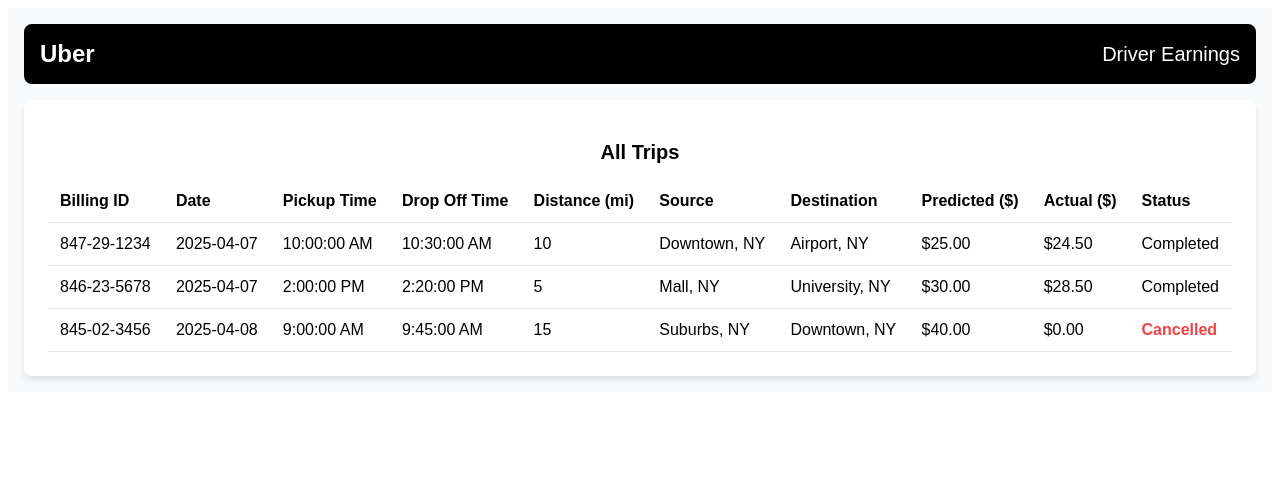
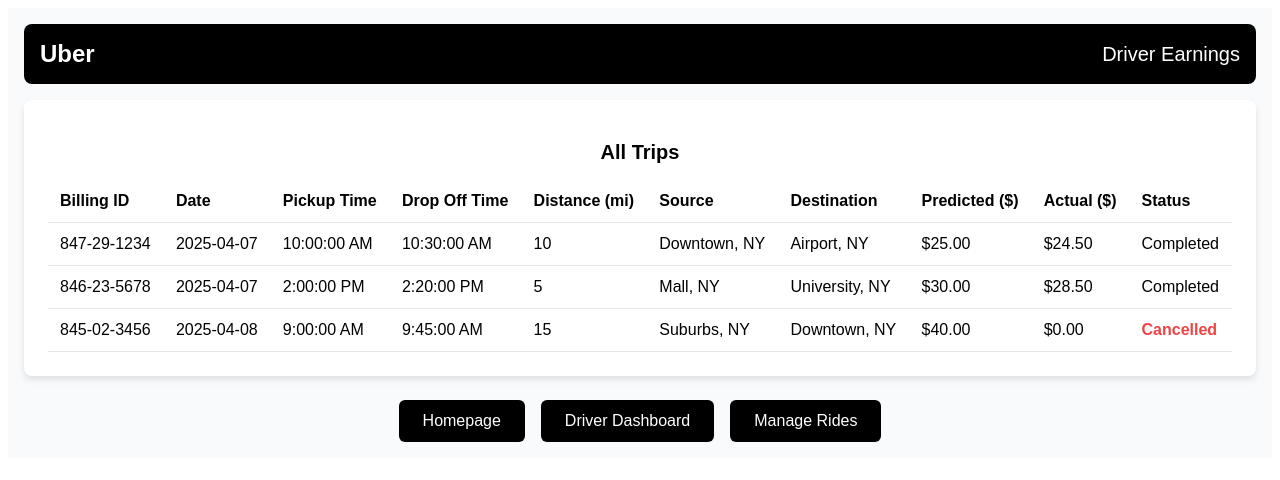
Before and after one commit to bencejdanko/uber-simulation-system, a React (Create React App) app in the folder client/: page /driver/earnings in a window 1280 px wide. Shown: the top 480 px of the page. Built offline with nearby package versions, Linux system fonts and the light colour scheme; the HTML template or start-up script is replaced by a standard one.

Commit message:
Updated buttons to navigate to home/dashboard

```diff
--- a/client/src/components/DriverEarnings/DriverEarnings.css
+++ b/client/src/components/DriverEarnings/DriverEarnings.css
@@ -54,3 +54,24 @@
     color: #ef4444; /* Red text for cancelled status */
     font-weight: bold;
   }
+
+  .navigation-buttons {
+    margin-top: 1.5rem;
+    display: flex;
+    justify-content: center;
+    gap: 1rem;
+  }
+
+  .nav-button {
+    background-color: #000;
+    color: #fff;
+    padding: 0.75rem 1.5rem;
+    border: none;
+    border-radius: 0.375rem;
+    cursor: pointer;
+    font-size: 1rem;
+  }
+
+  .nav-button:hover {
+    background-color: #333;
+  }
--- a/client/src/components/DriverEarnings/DriverEarnings.jsx
+++ b/client/src/components/DriverEarnings/DriverEarnings.jsx
@@ -1,7 +1,10 @@
 import React from 'react';
+import { useNavigate } from 'react-router-dom';
 import './DriverEarnings.css';
 
 const DriverEarnings = () => {
+  const navigate = useNavigate();
+
   const trips = [
     {
       billingId: '847-29-1234',
@@ -127,6 +130,18 @@ const DriverEarnings = () => {
           </tbody>
         </table>
       </div>
+
+      <div className="navigation-buttons">
+        <button className="nav-button" onClick={() => navigate('/')}>
+          Homepage
+        </button>
+        <button className="nav-button" onClick={() => navigate('/driver/dashboard')}>
+          Driver Dashboard
+        </button>
+        <button className="nav-button" onClick={() => navigate('/driver/manage-rides')}>
+          Manage Rides
+        </button>
+      </div>
     </div>
   );
 };
```
